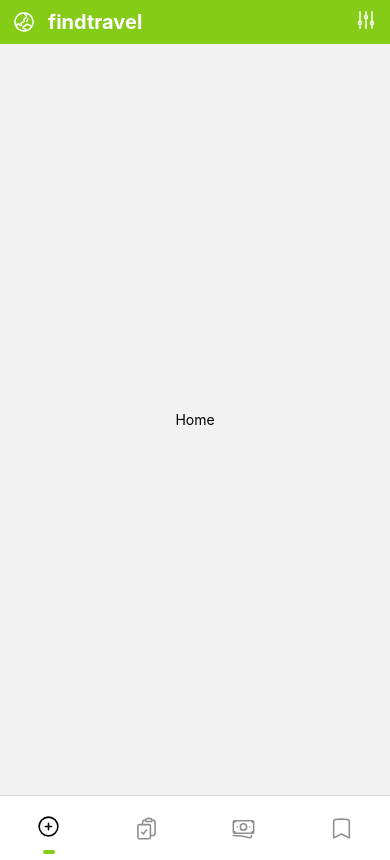
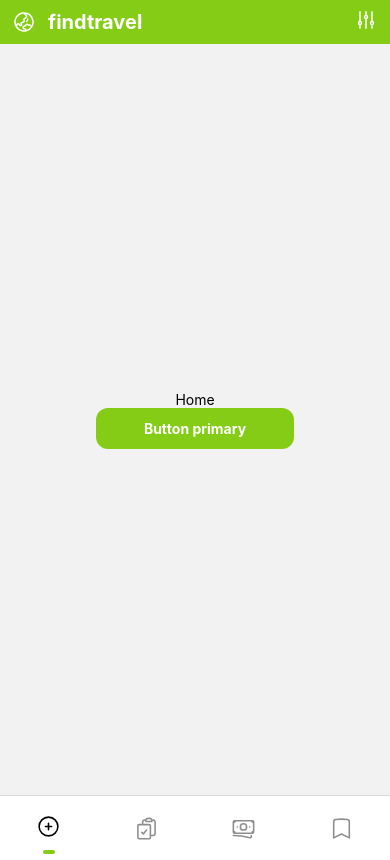
Before and after one commit to kpqrx/FIndtravel-App, a React Native app: screen /Home in a window 390 px wide. Built offline with nearby package versions, Linux system fonts and the light colour scheme.

Commit message:
Implemented Button component

```diff
--- /dev/null
+++ b/components/Button/Button.tsx
@@ -0,0 +1,43 @@
+import { Text, Pressable } from "react-native";
+import React from "react";
+import { ButtonProps } from "./Button.types";
+import { black, white } from "tailwindcss/colors";
+
+const styles = {
+  container: {
+    primary: "px-12 py-3 bg-lime-500 rounded-xl",
+    secondary: "px-12 py-3 text-black border-2 border-lime-500 rounded-xl",
+    tertiary: "px-4 py-2 border-2 border-black rounded-3xl",
+  },
+  text: {
+    primary: "text-white font-bold",
+    secondary: "text-black font-bold",
+    tertiary: "text-black font-bold text-xs",
+  },
+  icon: {
+    primary: {
+      color: white,
+    },
+    secondary: {
+      color: black,
+    },
+    tertiary: {
+      color: white,
+    },
+  },
+};
+
+// TODO: dynamic icon import based on prop value
+// TODO: research possible better conditional styling with Nativewind
+
+const Button = (props: ButtonProps) => {
+  const { children, variant = "primary", ...restProps } = props;
+
+  return (
+    <Pressable className={styles.container[variant]} {...restProps}>
+      <Text className={styles.text[variant]}>{children}</Text>
+    </Pressable>
+  );
+};
+
+export default Button;
--- /dev/null
+++ b/components/Button/index.ts
@@ -0,0 +1 @@
+export { default } from "./Button";
--- a/screens/Home.tsx
+++ b/screens/Home.tsx
@@ -1,10 +1,12 @@
 import { View, Text } from "react-native";
 import React from "react";
+import Button from "../components/Button";
 
 const Home = () => {
   return (
     <View className="items-center justify-center h-full">
       <Text>Home</Text>
+      <Button>Button primary</Button>
     </View>
   );
 };
--- a/screens/List.tsx
+++ b/screens/List.tsx
@@ -1,10 +1,12 @@
 import { View, Text } from "react-native";
 import React from "react";
+import Button from "../components/Button";
 
 const List = () => {
   return (
     <View className="items-center justify-center h-full">
       <Text>List</Text>
+      <Button variant="secondary">Button secondary</Button>
     </View>
   );
 };
--- a/screens/Spendings.tsx
+++ b/screens/Spendings.tsx
@@ -1,10 +1,12 @@
 import { View, Text } from "react-native";
 import React from "react";
+import Button from "../components/Button";
 
 const Spendings = () => {
   return (
     <View className="items-center justify-center h-full">
       <Text>Spendings</Text>
+      <Button variant="tertiary">Button secondary</Button>
     </View>
   );
 };
--- a/tsconfig.json
+++ b/tsconfig.json
@@ -1,6 +1,7 @@
 {
   "extends": "expo/tsconfig.base",
   "compilerOptions": {
-    "strict": true
+    "strict": true,
+    "module": "NodeNext"
   }
 }
```
Also changed, not shown: components/Button/Button.types.ts (added, +11 -0 lines).
